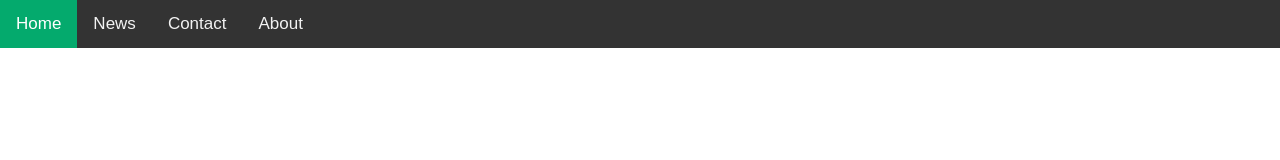
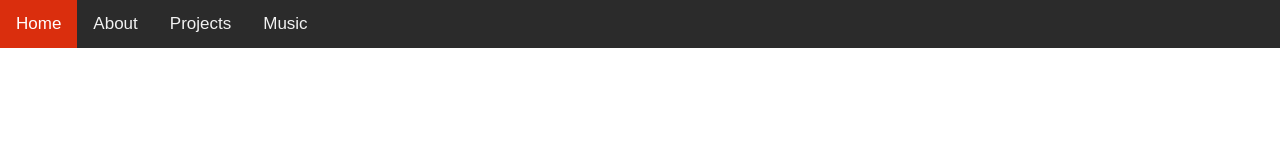
Before and after one commit to cfields7/cfields7.github.io, a plain HTML site: page index.html in a window 1280 px wide. Drawn offline with Linux system fonts and the light colour scheme.

Commit message:
Home page updates

```diff
--- a/index.html
+++ b/index.html
@@ -11,10 +11,10 @@
 <body>
   <div class="topnav" id="myTopnav">
     <a href="#home" class="active">Home</a>
-    <a href="#news">News</a>
-    <a href="#contact">Contact</a>
     <a href="#about">About</a>
-    <a href="javascript:void(0);" class="icon" onclick="myFunction()">
+    <a href="projects.html">Projects</a>
+    <a href="#contact">Music</a>
+    <a class="icon" onclick="openHamburger()">
       <i class="fa fa-bars"></i>
     </a>
   </div>
--- a/resources/css/common.css
+++ b/resources/css/common.css
@@ -5,7 +5,7 @@ body {
 
 .topnav {
   overflow: hidden;
-  background-color: #333;
+  background-color: #2b2b2b;
 }
 
 .topnav a {
@@ -19,12 +19,12 @@ body {
 }
 
 .topnav a:hover {
-  background-color: #ddd;
-  color: black;
+  background-color: #da2e0d;
+  color: white;
 }
 
 .topnav a.active {
-  background-color: #04AA6D;
+  background-color: #da2e0d;
   color: white;
 }
 
--- a/resources/js/common.js
+++ b/resources/js/common.js
@@ -1,4 +1,4 @@
-function myFunction() {
+function openHamburger() {
   var x = document.getElementById("myTopnav");
   if (x.className === "topnav") {
     x.className += " responsive";
```
Also changed, not shown: projects.html (added, +11 -0 lines).
